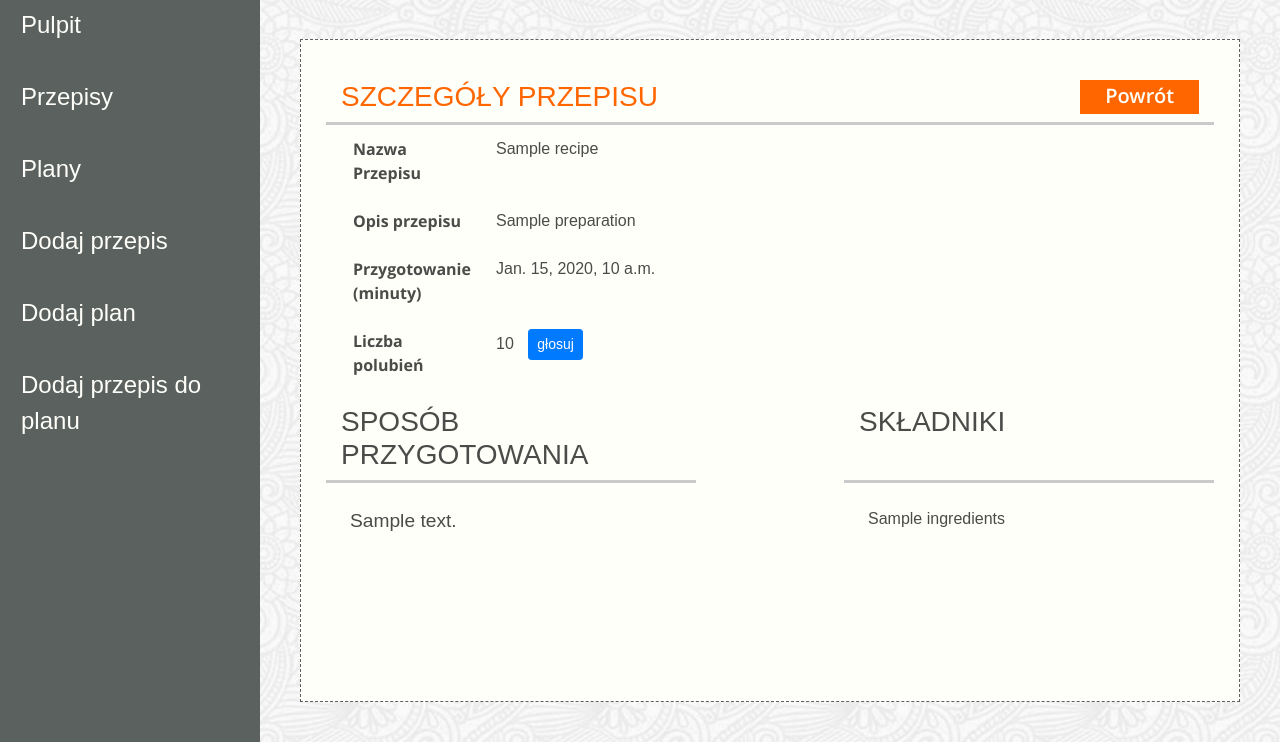
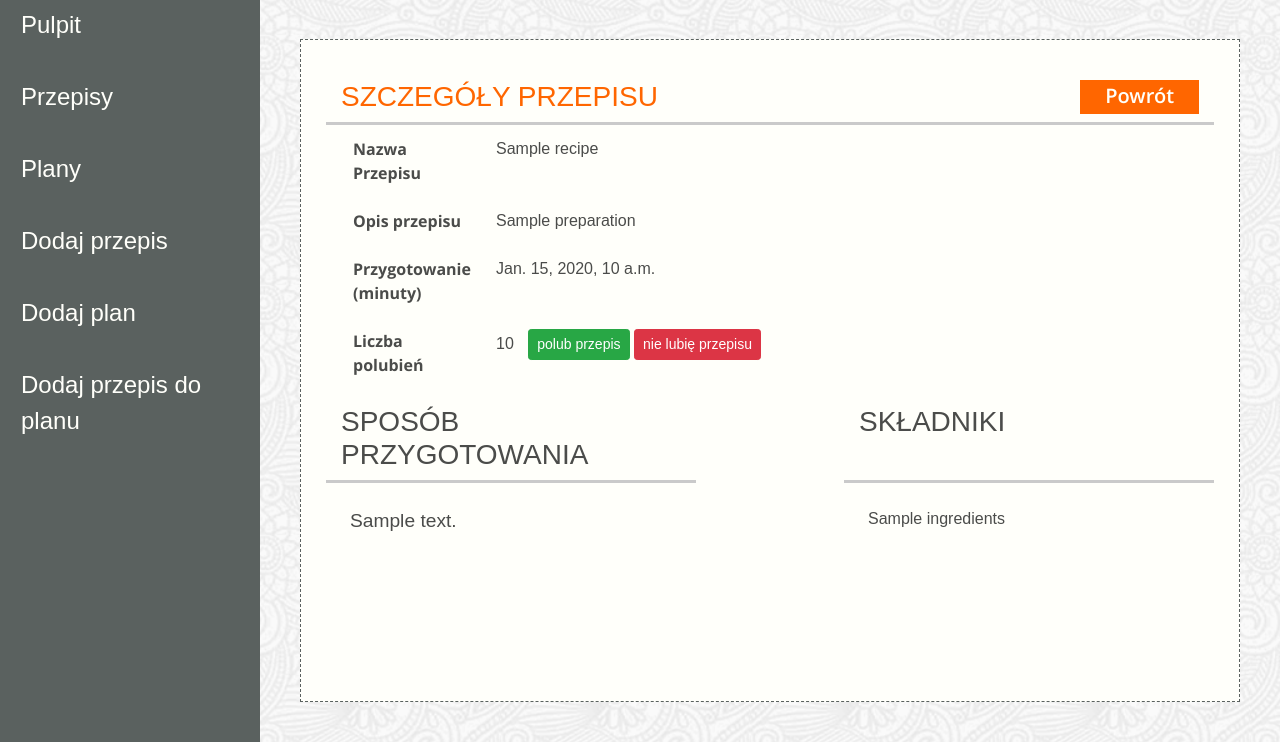
Before and after one commit to JoannaGradowska/CL-ScrumLabProject, a Django app: template jedzonko/templates/app-recipe-details.html in a window 1280 px wide. Shown: the part 85-827 px from the top of the page. Run offline with Django 3.2, Linux system fonts and the light colour scheme; the template is opened without the code that fills it: most values are stand-ins (such as "Sample title", 1, 10 or a date in 2020); some libraries are stand-ins or nearby versions; some web fonts are replaced.

Commit message:
11.1 voting down, voting up fix

```diff
--- a/jedzonko/templates/app-recipe-details.html
+++ b/jedzonko/templates/app-recipe-details.html
@@ -37,7 +37,8 @@
                     {{ recipe.votes }}
                     <form action="" method="post" class="dispinl">
                         <input type="hidden" name="recipe_id" value="{{ recipe.id }}">
-                        <input type="submit" value="głosuj" class="btn btn-primary btn-sm">
+                        <input type="submit" name="add" value="polub przepis" class="btn btn-success btn-sm">
+                        <input type="submit" name="sub" value="nie lubię przepisu" class="btn btn-danger btn-sm">
                         {% csrf_token %}
                     </form>
                 </td>
```
Also changed, not shown: jedzonko/views.py (+5 -2 lines).
